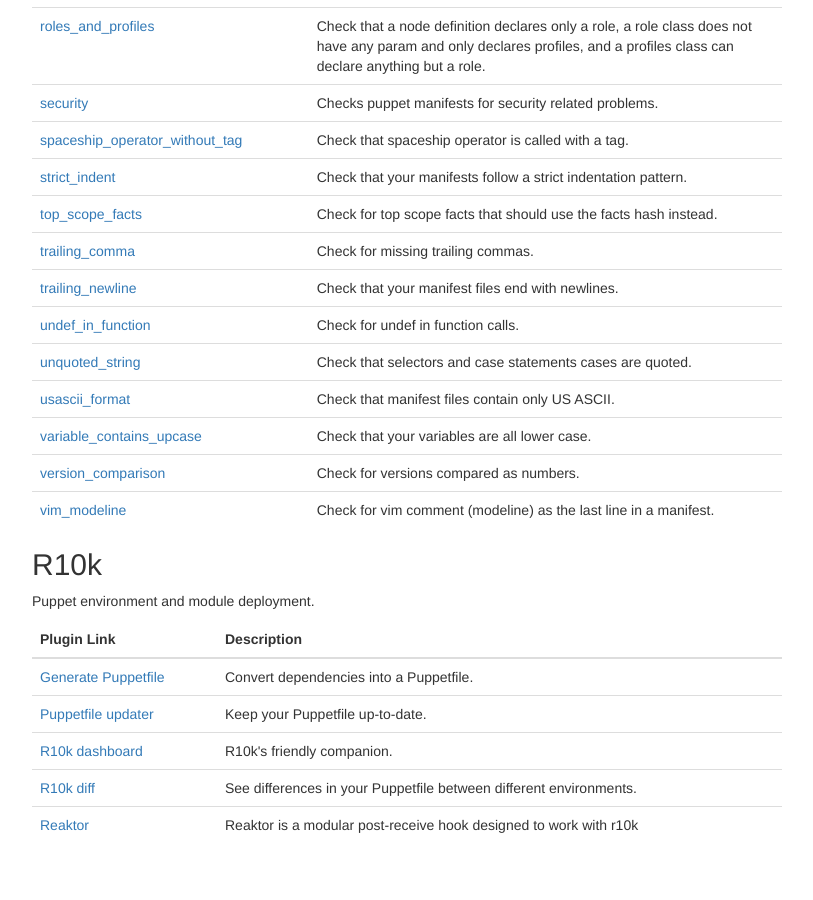
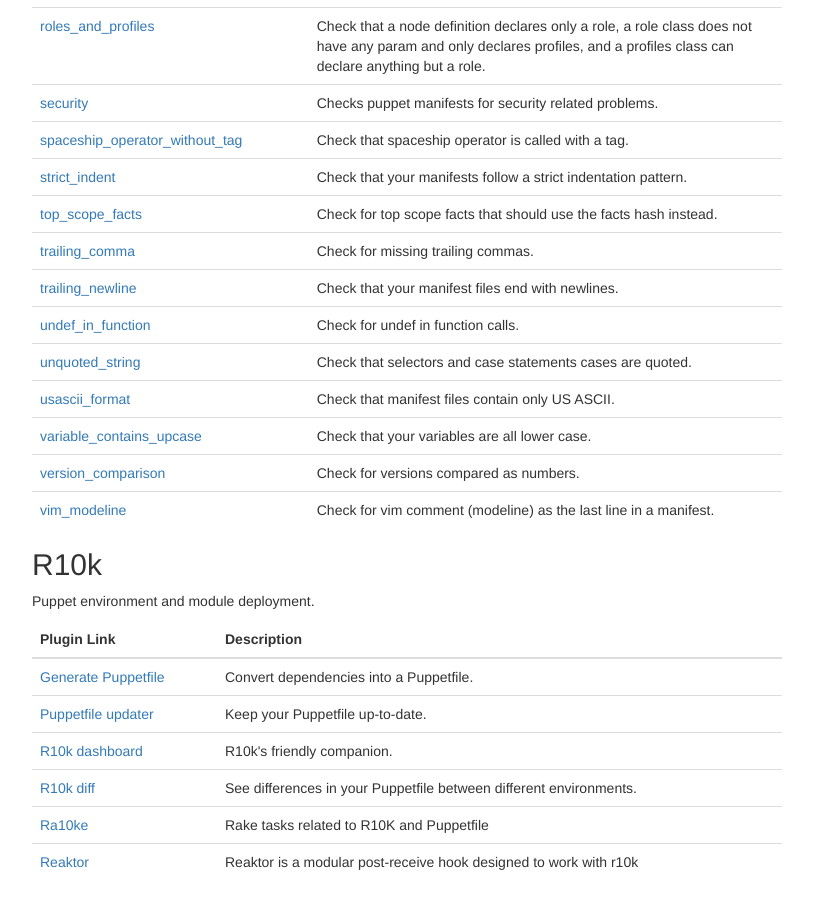
Before and after one commit to voxpupuli/voxpupuli.github.io, a Jekyll site: the page built from plugins/index.md, in a window 1280 px wide and 900 px high, scrolled down 3298 px. Shown: the whole window, without its empty margins (233-1046 px from the left). Built offline with Jekyll 4.4.1, drawn with Linux system fonts in a browser that asks for light colours; nearby versions of some CDN libraries; before the commit the page ends 4161 px from its top, so only the background shows below that.

Commit message:
add ra10ke under r10k tools (#68)

```diff
--- a/_data/tools/r10k.json
+++ b/_data/tools/r10k.json
@@ -27,6 +27,11 @@
       "name": "Reaktor",
       "url": "https://github.com/pzim/reaktor",
       "description": "Reaktor is a modular post-receive hook designed to work with r10k"
+    },
+    {
+      "name": "Ra10ke",
+      "url": "https://github.com/voxpupuli/ra10ke",
+      "description": " Rake tasks related to R10K and Puppetfile"
     }
   ]
 }
```
